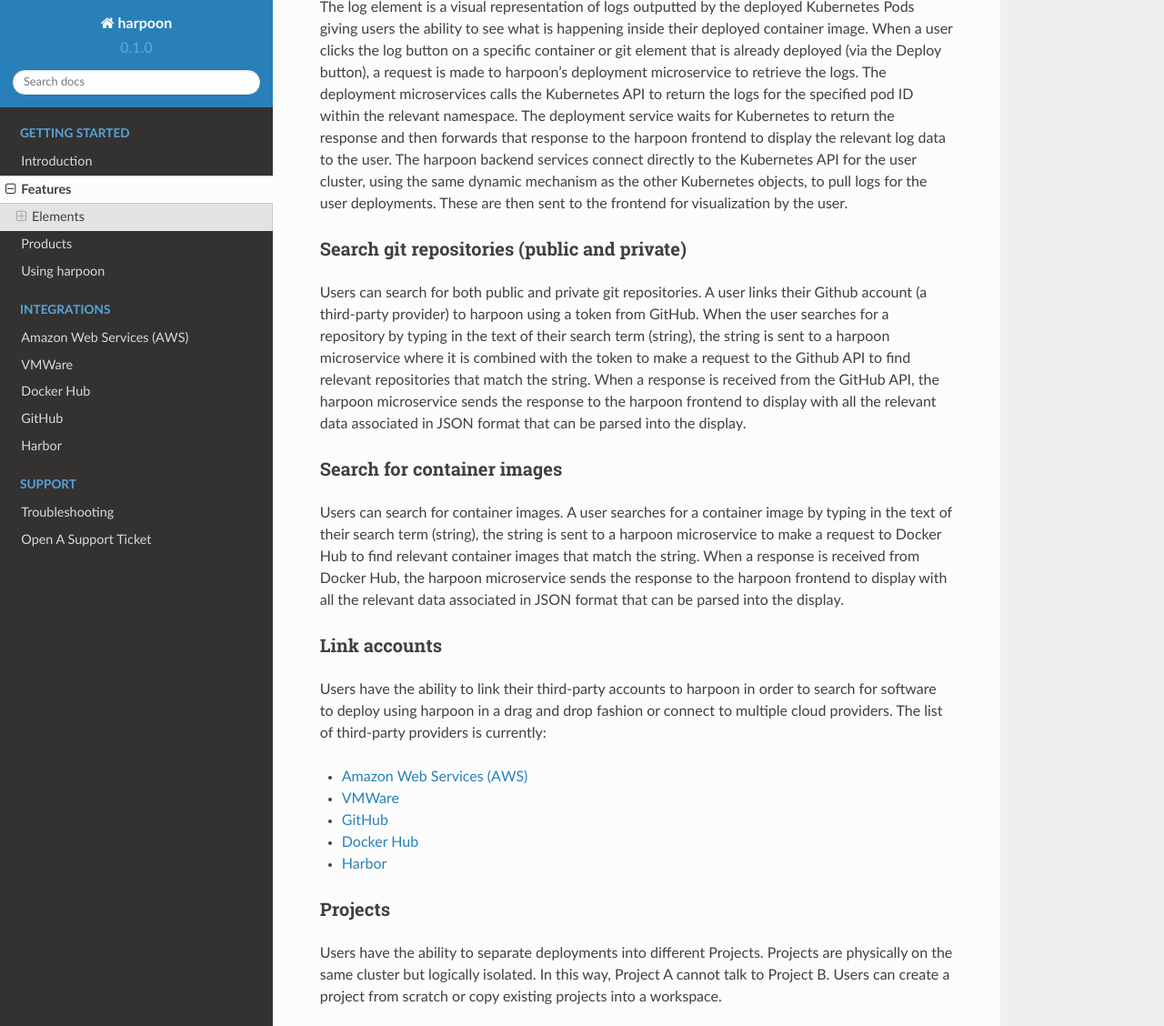
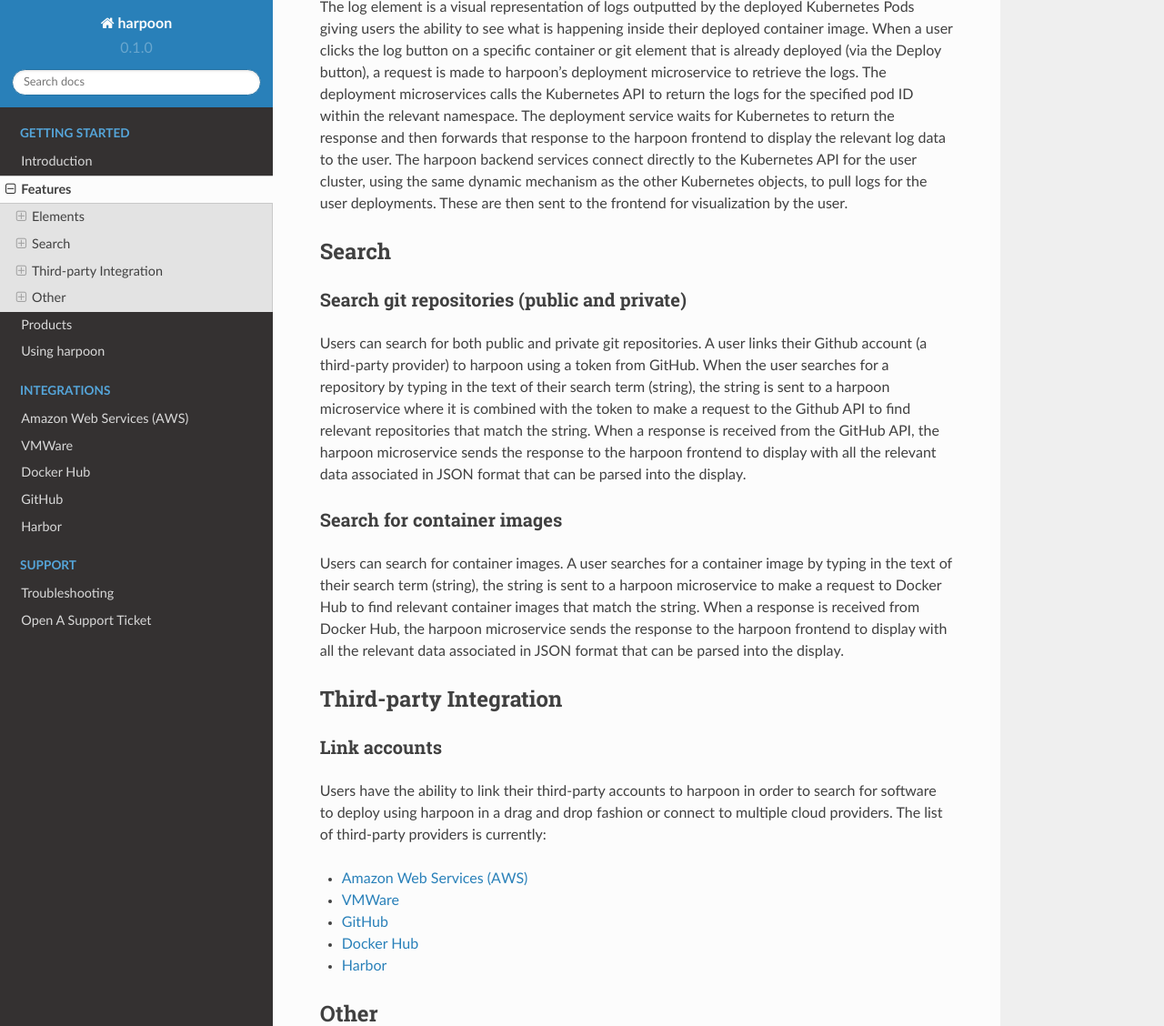
Before and after one commit to harpooncorp/docs, a Sphinx documentation site: the page built from docs/source/features.rst, in a window 1280 px wide and 1400 px high, scrolled down 3262 px, cut to the strip 0-1128 px from the top of the window. Shown: the whole strip at 91% size. Built offline with Sphinx 7.4.7 and the Read the Docs theme 2.0.0, drawn with Linux system fonts in a browser that asks for light colours.

Commit message:
no message

```diff
--- a/docs/source/features.rst
+++ b/docs/source/features.rst
@@ -124,6 +124,11 @@
 using the same dynamic mechanism as the other Kubernetes objects, to pull logs for the user deployments. These
 are then sent to the frontend for visualization by the user.
 
+.. _search:
+
+Search
+======
+
 Search git repositories (public and private)
 --------------------------------------------
 Users can search for both public and private git repositories. A user links their Github account
@@ -142,6 +147,11 @@
 harpoon microservice sends the response to the harpoon frontend to display with all the relevant data
 associated in JSON format that can be parsed into the display.
 
+.. _third-party integration:
+
+Third-party Integration
+========
+
 Link accounts
 -------------
 Users have the ability to link their third-party accounts to harpoon in order to search for
@@ -154,6 +164,11 @@
 * :doc:`dockerhub`
 * :doc:`harbor`
 
+.. _other:
+
+Other
+=====
+
 Projects
 ------------
 Users have the ability to separate deployments into different Projects. Projects are physically on the same
```
